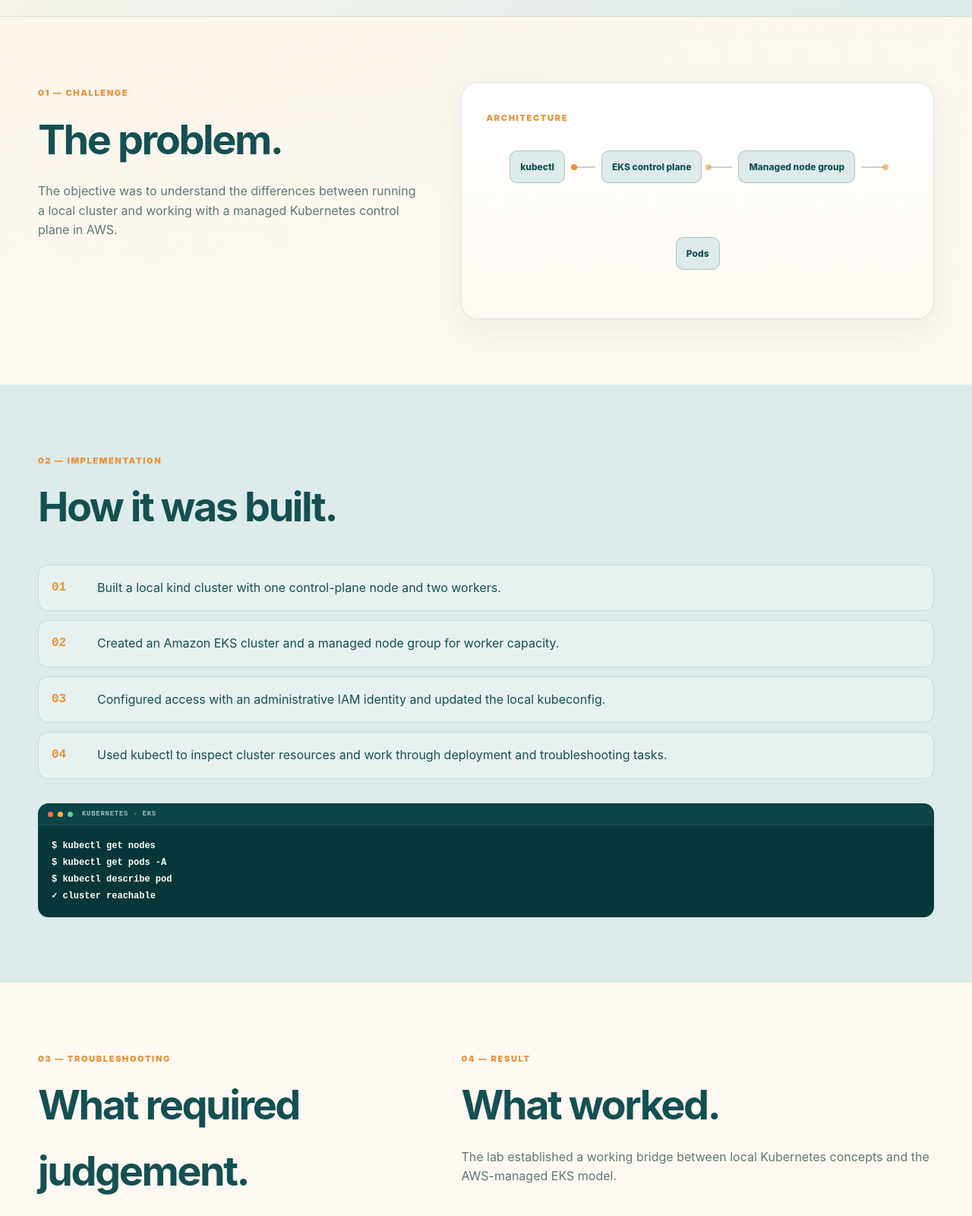
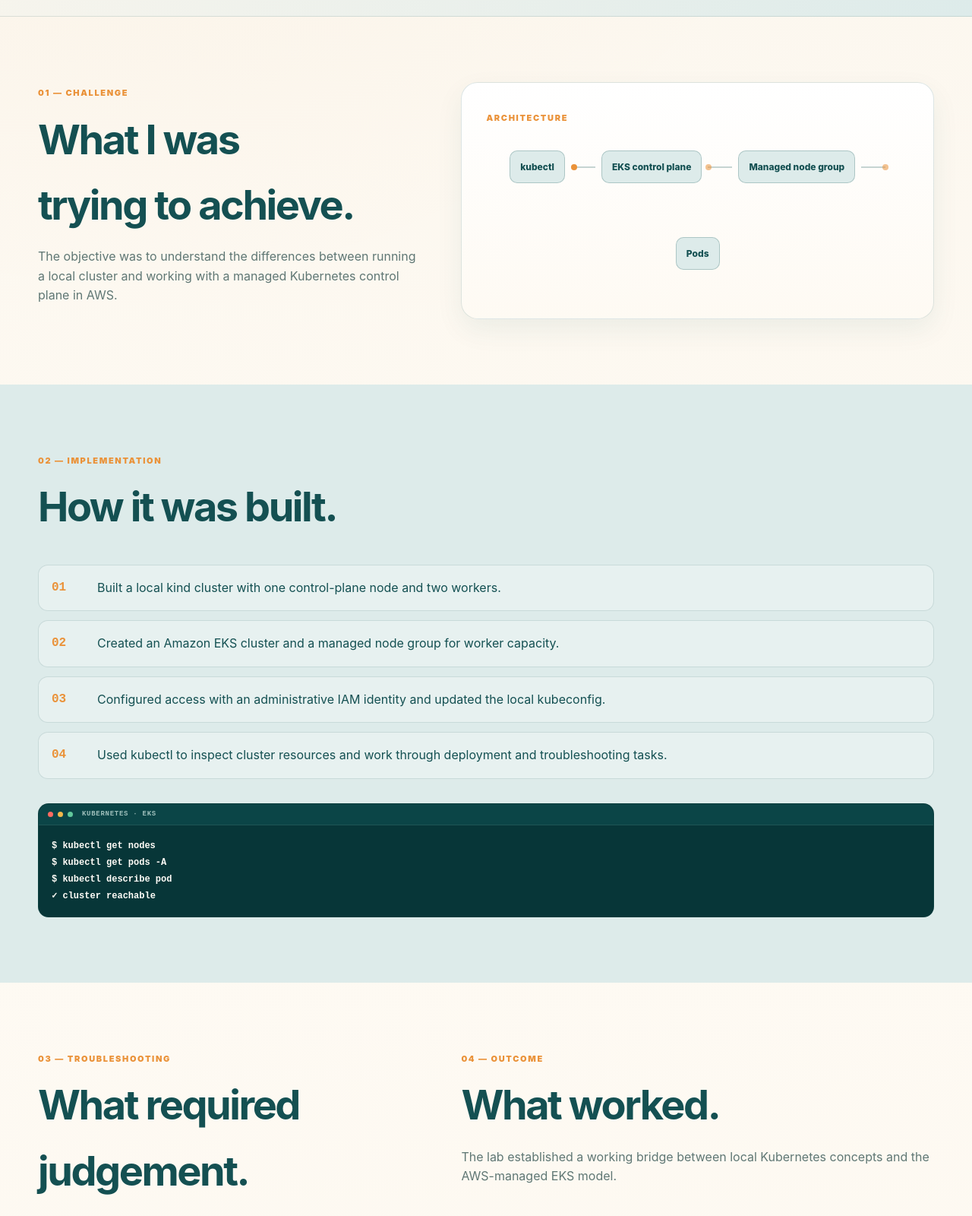
Before and after one commit to nabilislam30/nabildev, a website: page projects/kubernetes-eks.html in a window 1280 px wide. Shown: the part 647-2247 px from the top of the page at 76% size. Drawn offline with Linux system fonts and the light colour scheme.

Commit message:
Clarify Kubernetes case study challenge and outcome

```diff
--- a/projects/kubernetes-eks.html
+++ b/projects/kubernetes-eks.html
@@ -45,7 +45,7 @@
 <div class="actions"><a class="btn btn-secondary" href="../contact.html">Contact</a></div>
 </div></section>
 <section class="case-section"><div class="container case-two-col">
-<div><span class="kicker">01 — Challenge</span><h2>The problem.</h2><p>The objective was to understand the differences between running a local cluster and working with a managed Kubernetes control plane in AWS.</p></div>
+<div><span class="kicker">01 — Challenge</span><h2>What I was trying to achieve.</h2><p>The objective was to understand the differences between running a local cluster and working with a managed Kubernetes control plane in AWS.</p></div>
 <div class="card case-architecture reveal"><span class="kicker">Architecture</span><div class="case-flow-row" data-case-flow><span class="case-node">kubectl</span><i class="case-flow"><b></b></i><span class="case-node">EKS control plane</span><i class="case-flow"><b></b></i><span class="case-node">Managed node group</span><i class="case-flow"><b></b></i><span class="case-node">Pods</span></div></div>
 </div></section>
 <section class="case-section alt"><div class="container"><span class="kicker">02 — Implementation</span><h2>How it was built.</h2><ol class="case-steps"><li><b>01</b><span>Built a local kind cluster with one control-plane node and two workers.</span></li><li><b>02</b><span>Created an Amazon EKS cluster and a managed node group for worker capacity.</span></li><li><b>03</b><span>Configured access with an administrative IAM identity and updated the local kubeconfig.</span></li><li><b>04</b><span>Used kubectl to inspect cluster resources and work through deployment and troubleshooting tasks.</span></li></ol><div class="project-terminal reveal" data-terminal-once data-terminal-lines='[&quot;$ kubectl get nodes&quot;, &quot;$ kubectl get pods -A&quot;, &quot;$ kubectl describe pod&quot;, &quot;✓ cluster reachable&quot;]'>
@@ -53,7 +53,7 @@
 <pre><code data-terminal-output></code><span class="terminal-cursor">▋</span></pre></div></div></section>
 <section class="case-section"><div class="container case-two-col">
 <div><span class="kicker">03 — Troubleshooting</span><h2>What required judgement.</h2><ul class="case-list"><li>Understanding the relationship between AWS IAM access and Kubernetes cluster access.</li><li>Working through kubeconfig and endpoint connectivity.</li><li>Separating control-plane management from worker-node capacity and workload scheduling.</li></ul></div>
-<div><span class="kicker">04 — Result</span><h2>What worked.</h2><p>The lab established a working bridge between local Kubernetes concepts and the AWS-managed EKS model.</p></div>
+<div><span class="kicker">04 — Outcome</span><h2>What worked.</h2><p>The lab established a working bridge between local Kubernetes concepts and the AWS-managed EKS model.</p></div>
 </div></section>
 <section class="case-section alt"><div class="container"><span class="kicker">05 — Production considerations</span><h2>What I would change next.</h2><p class="intro">These are improvements I would make for a production-grade implementation; they are not presented as already completed.</p><ul class="production-grid"><li>Use least-privilege cluster access and role-based access control.</li><li>Use private networking where appropriate and restrict the API endpoint.</li><li>Add workload identity rather than static credentials.</li><li>Add observability, autoscaling and policy controls.</li><li>Define cluster infrastructure as code for repeatable environments.</li></ul></div></section>
 </main>
```
